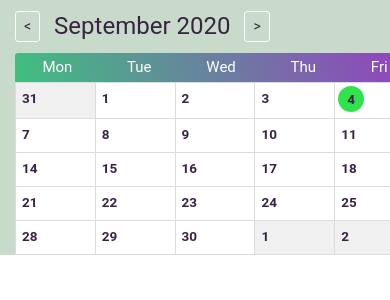
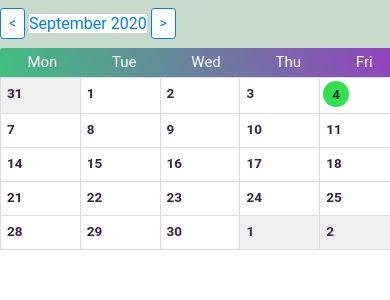
Before and after one commit to AmineDjeghri/SUCAL, a Flask app: page /calendar/M1 in a window 390 px wide. Shown: the part 96-396 px from the top of the page. Run offline with Flask 2, Linux system fonts and the light colour scheme; data that the repository does not hold is empty; some libraries are stand-ins or nearby versions.

Commit message:
changed some css

```diff
--- a/app/static/css/main.css
+++ b/app/static/css/main.css
@@ -76,6 +76,7 @@
     font-size: 1em/1.4;
     color: #222;
     background: var(--calendar-page-bg-color);
+
 }
 .calendar-page div div span {
     margin: 0px 10px;
@@ -223,9 +224,9 @@
         min-height: 30px;
         overflow: hidden;
     }
-    .container-md{
-        padding-right: 0;
-        padding-left: 0;
+    .calendar-page{
+        padding-right: 0 !important;
+        padding-left: 0 !important;
     }
 }
 
--- a/app/templates/calendar.html
+++ b/app/templates/calendar.html
@@ -7,9 +7,7 @@
 {% endblock %}
 
 {% block content %}
-<div class="calendar-page">
-
-    <div class="container-md pt-2">
+    <div class="calendar-page container-md pt-2">
         <div class="d-inline-block mb-1">
             <input type="button" class="btn btn-outline-primary btn-sm bg-white" value="&lt;" onclick="window.location='{{ previous_month_link }}'"
                 title="Previous month" />
@@ -93,5 +91,4 @@
         </ul>
 
     </div>
-</div>
 {% endblock %}
```
